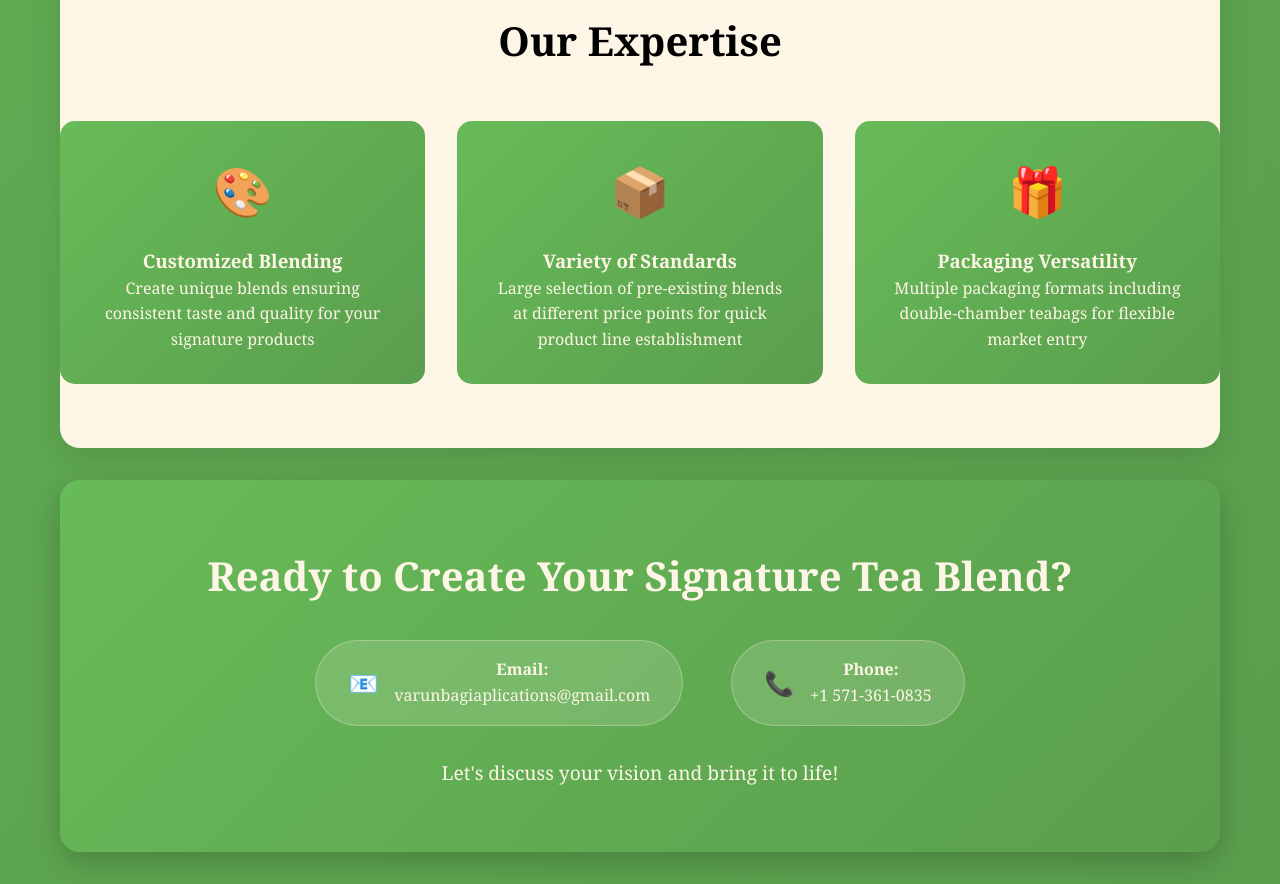
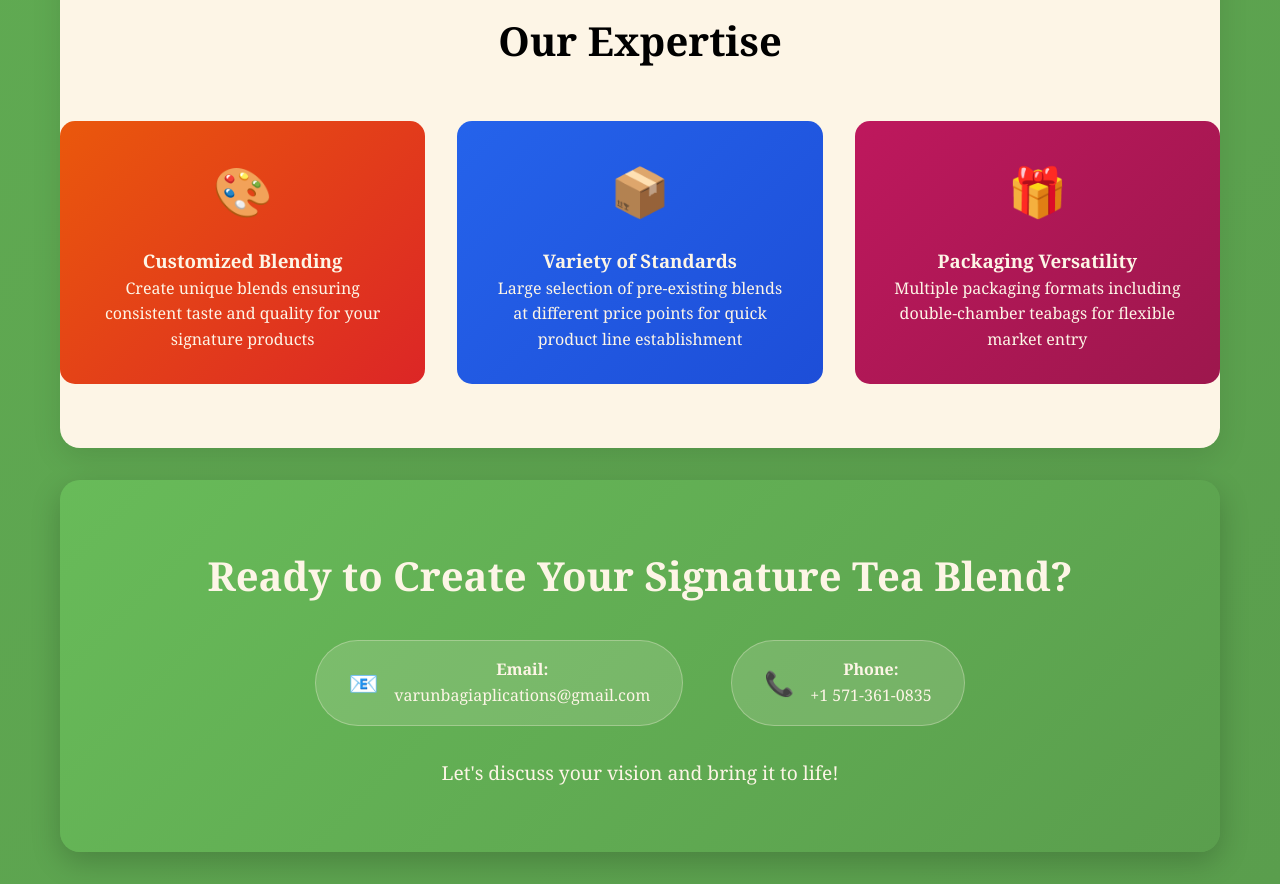
Before and after one commit to varunbagi/spring-associate-images, a plain HTML site: page index.html in a window 1280 px wide. Shown: the part 3400-4284 px from the top of the page. Drawn offline with Linux system fonts and the light colour scheme.

Commit message:
Update index.html

```diff
--- a/index.html
+++ b/index.html
@@ -377,7 +377,6 @@
         .service-card {
             text-align: center;
             padding: 2rem;
-            background: linear-gradient(135deg, #68BB59 0%, #5a9e4d 100%);
             color: #FDF5E6;
             border-radius: 15px;
             transition: all 0.3s ease;
@@ -385,7 +384,19 @@
 
         .service-card:hover {
             transform: translateY(-5px);
-            box-shadow: 0 10px 25px rgba(104, 187, 89, 0.3);
+            box-shadow: 0 10px 25px rgba(0, 0, 0, 0.3);
+        }
+
+        .service-card:nth-child(1) {
+            background: linear-gradient(135deg, #EA580C 0%, #DC2626 100%);
+        }
+
+        .service-card:nth-child(2) {
+            background: linear-gradient(135deg, #2563EB 0%, #1D4ED8 100%);
+        }
+
+        .service-card:nth-child(3) {
+            background: linear-gradient(135deg, #BE185D 0%, #9D174D 100%);
         }
 
         .service-icon {
```
